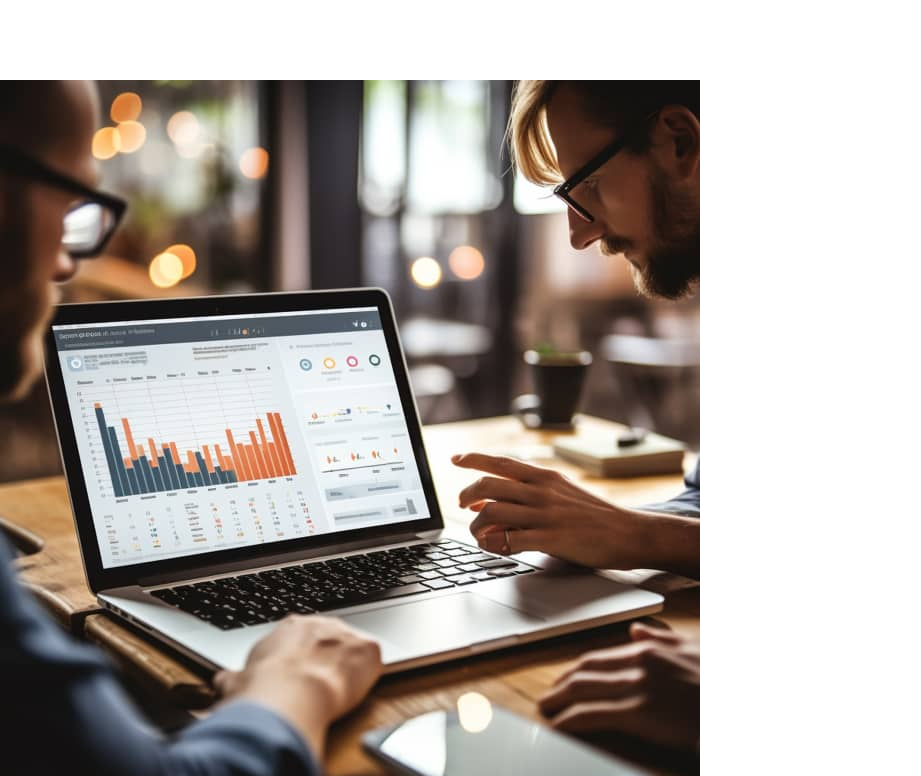
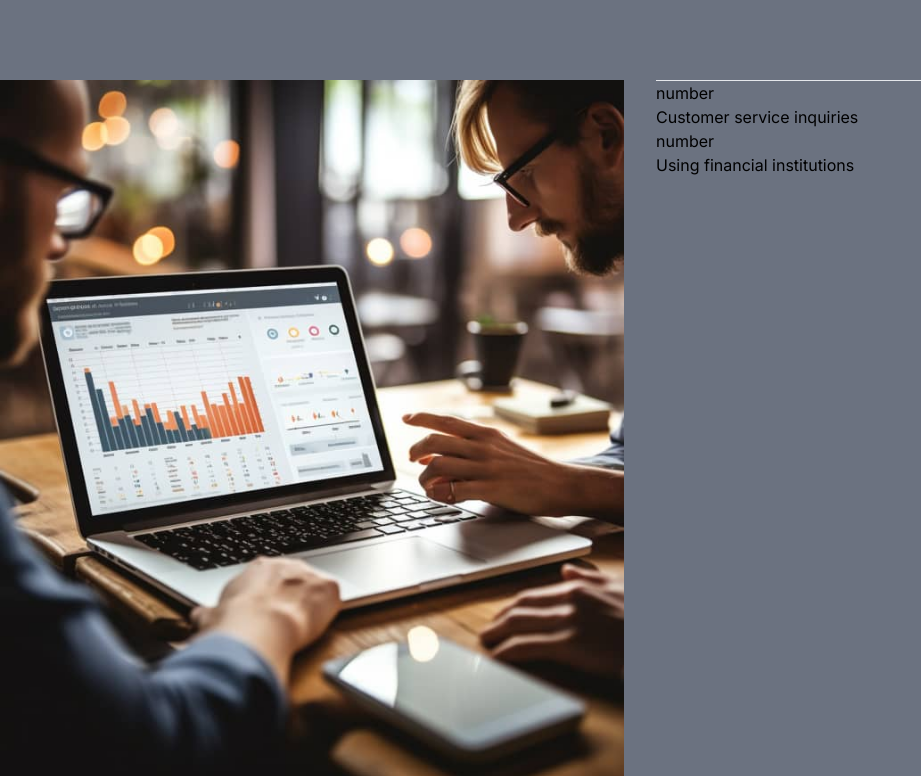
Before and after one commit to Hanhkim11/capstone_topic6, a website: page src/index.html in a window 1280 px wide. Shown: the top 776 px of the page, without its empty margins (0-921 px from the left). Drawn offline with nearby package versions, Linux system fonts and the light colour scheme.

Commit message:
Đẩy code mới lên

```diff
--- a/src/index.html
+++ b/src/index.html
@@ -6,27 +6,32 @@
     <meta name="viewport" content="width=device-width, initial-scale=1.0">
     <title>Azzle</title>
 
-    <!-- outpuss.css -->
-    <link rel="stylesheet" href="./output.css">
+
     <!-- font inter -->
     <link rel="preconnect" href="https://fonts.googleapis.com">
     <link rel="preconnect" href="https://fonts.gstatic.com" crossorigin>
     <link
         href="https://fonts.googleapis.com/css2?family=Inter:ital,opsz,wght@0,14..32,100..900;1,14..32,100..900&display=swap"
         rel="stylesheet">
+    <!-- app.css -->
+    <link rel="stylesheet" href="./app.css">
+    <!-- outpuss.css -->
+    <link rel="stylesheet" href="./output.css">
 </head>
 
 <body>
     <!-- Ai-powered -->
     <section class="ai-powered">
-        <div class="grid grid-rows-2 gap-x-8 py-20 ">
+        <div class="grid grid-cols-2 gap-x-8 py-20 bg-gray-500 ">
             <div>
                 <div>
                     <img src="./IMG/funfact-image.jpg" alt="hinh">
                 </div>
                 <div>
                     <h1>AI-powered that streamline tasks</h1>
-                    <p>As your business grows or your AI SaaS needs change, you can easily adjust your subscription
+                    <p>As your business grows or your AI SaaS needs change, you can easily
+                        adjust
+                        your subscription
                         level to
                         match those needs.
                         This flexibility ensures that AI remains an asset.
```
Also changed, not shown: src/output.css.
